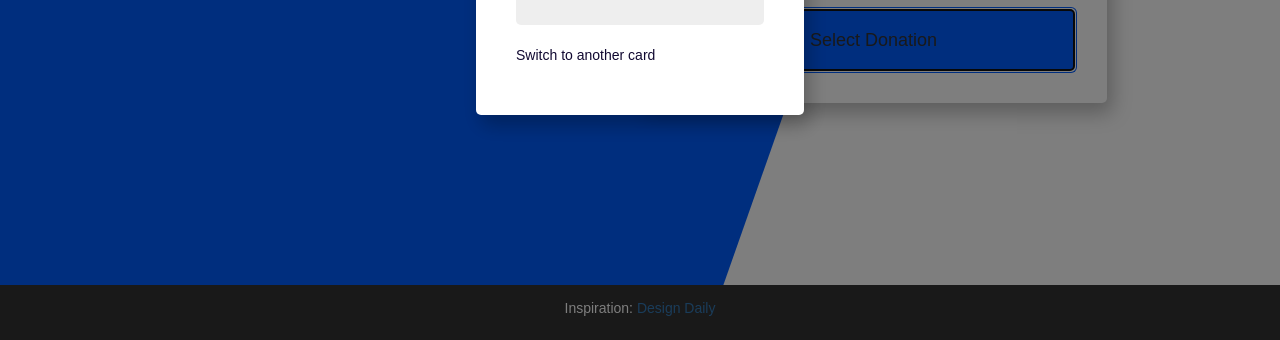
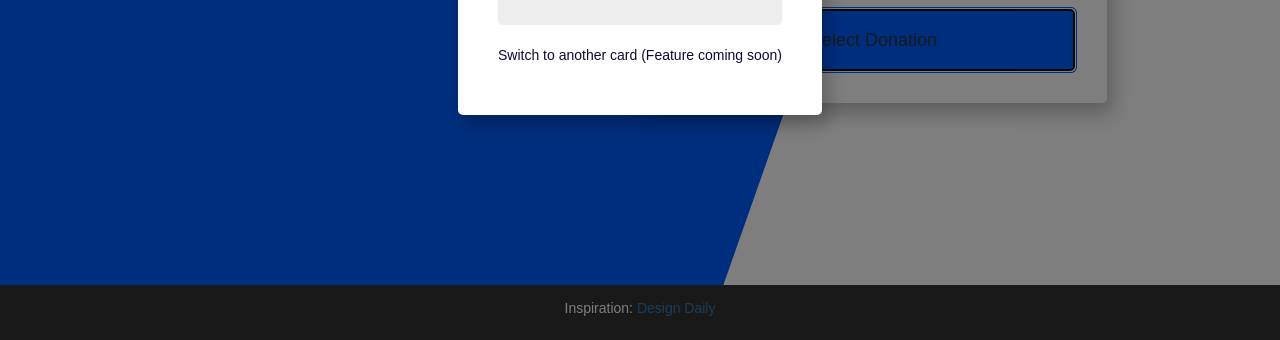
Before and after one commit to leviduncan/donate-cards, a plain HTML site: page index.html in a window 1280 px wide. Both pictures are taken after a click on the button "Select Donation". Shown: the part 460-800 px from the top of the page. Drawn offline with nearby package versions, Linux system fonts and the light colour scheme; a web font is replaced by a local one.

Commit message:
Adding final feature soon

```diff
--- a/index.html
+++ b/index.html
@@ -28,7 +28,7 @@
                         <p>Last four digits of card on file: <strong>4856</strong></p>
                         <p>Exp. 06/2022</p>
                     </div>
-                    <p>Switch to another card</p>
+                    <p>Switch to another card (Feature coming soon)</p>
 
                     <i class="fas fa-times-circle fa-2x"></i>
 
```
